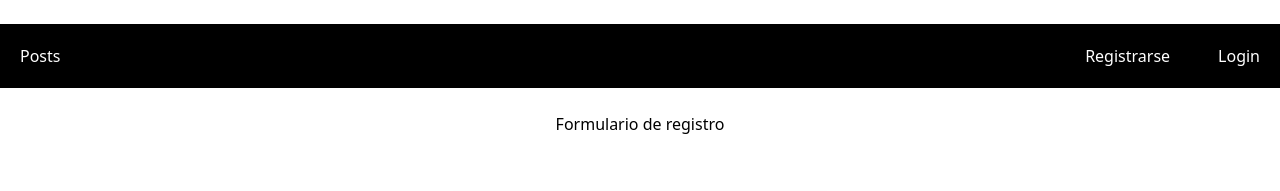
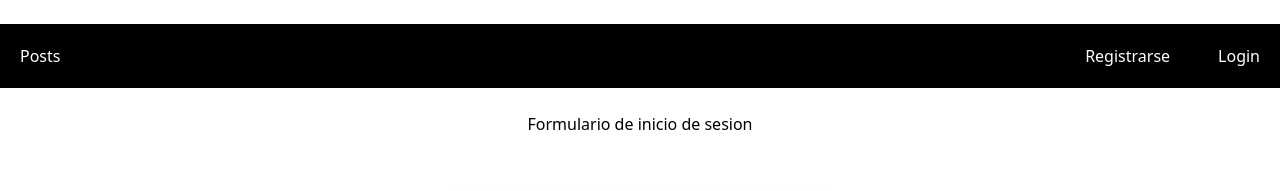
Before and after one commit to rubsuadav/django-angular-firebase, an Angular app in the folder frontend/: page /login in a window 1280 px wide. Shown: the top 191 px of the page. Built offline with nearby package versions, Linux system fonts and the light colour scheme.

Commit message:
solving issues with preetier

```diff
--- a/frontend/src/app/login/login.component.html
+++ b/frontend/src/app/login/login.component.html
@@ -1,6 +1,6 @@
 <br />
 <div class="container">
-  <h3 class="text-center">Formulario de registro</h3>
+  <h3 class="text-center">Formulario de inicio de sesion</h3>
   <br />
   <br />
   <form (ngSubmit)="onSubmit(postForm)" #postForm="ngForm">
```
Also changed, not shown: frontend/src/app/login/login.component.ts (+2 -6 lines).
